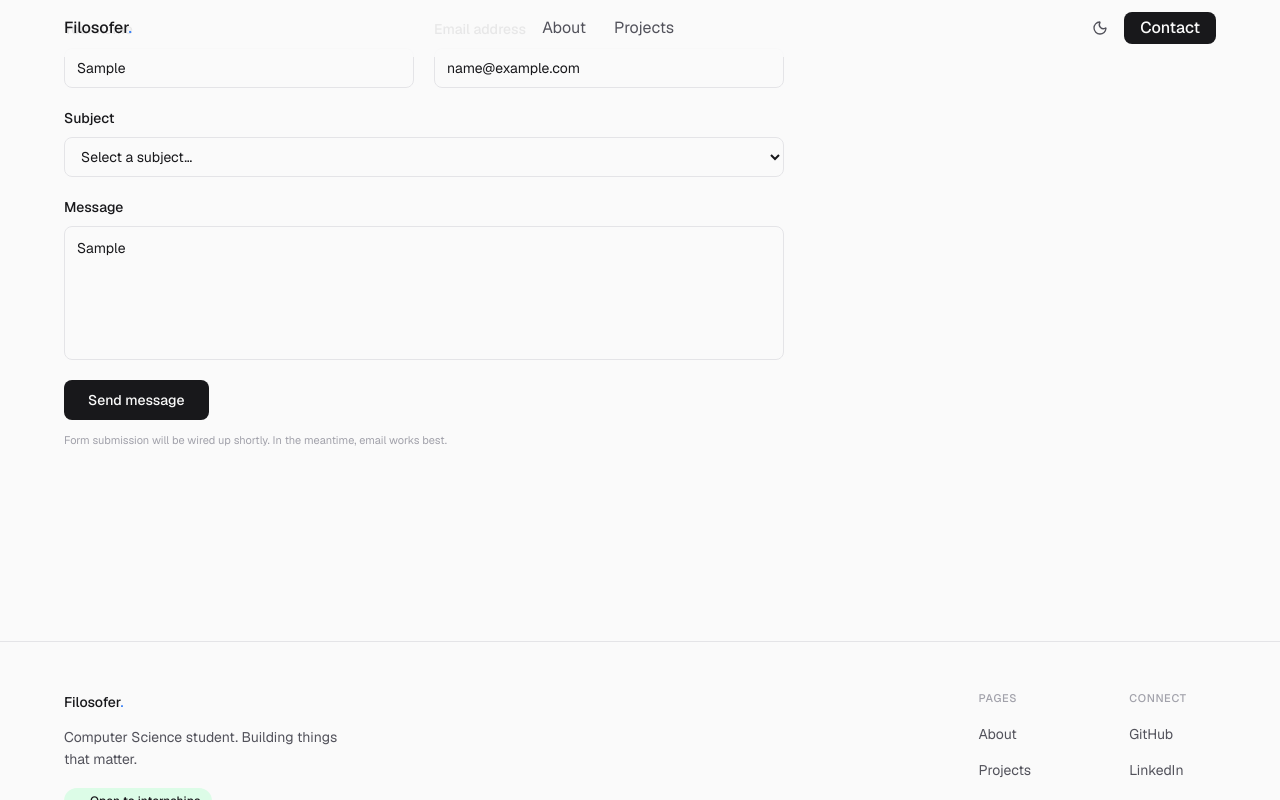
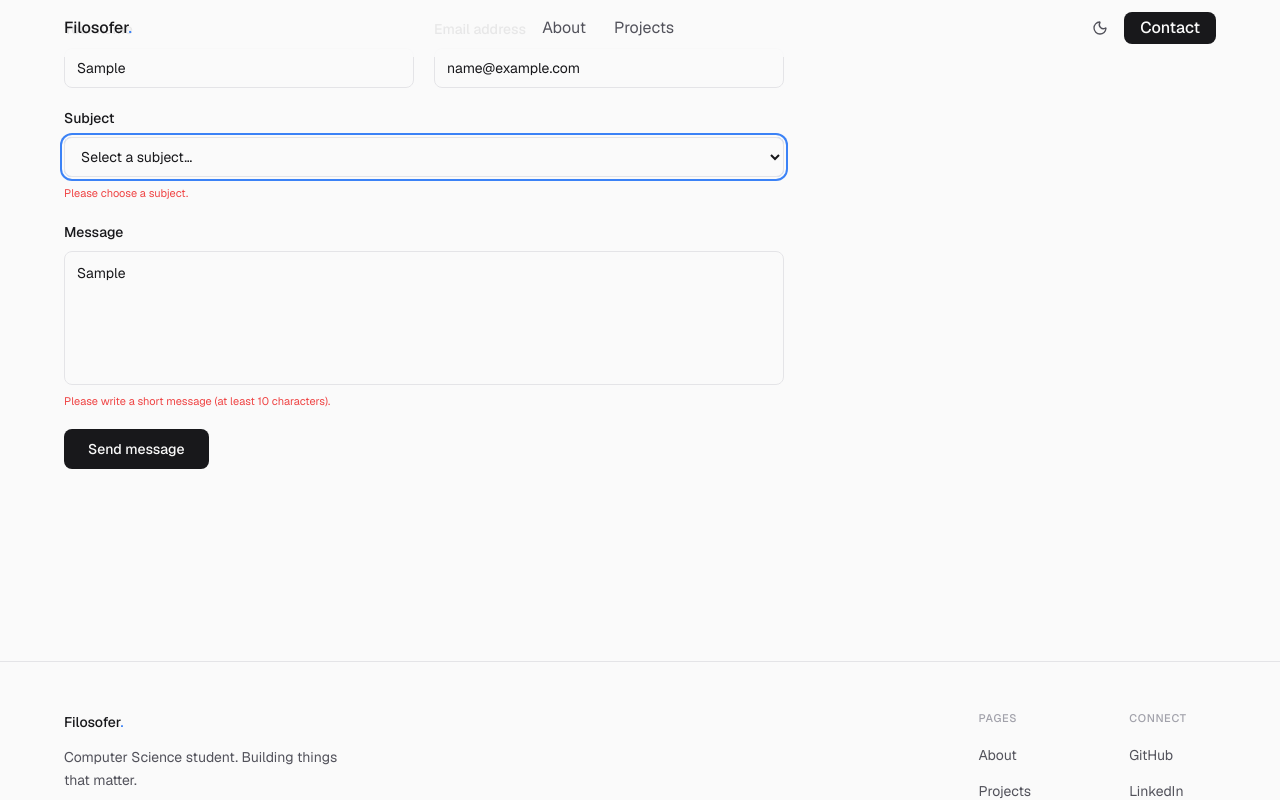
Before and after one commit to FILOSOFER01/okeowo-portfolio, a Next.js app: page /contact in a window 1280 px wide. Both pictures are taken after typing "Sample", "name@example.com", "Sample" into the empty fields and a click on the button "Send message". Shown: the part 832-1632 px from the top of the page. Built offline with nearby package versions, Linux system fonts and the light colour scheme.

Commit message:
feat: add working contact form with email delivery, validation, and spam protection

```diff
--- /dev/null
+++ b/src/app/api/contact/route.ts
@@ -0,0 +1,87 @@
+import { NextResponse } from "next/server";
+import { Resend } from "resend";
+import { contactSchema, SUBJECT_LABELS } from "@/lib/contact-schema";
+
+// The Resend SDK runs on the Node.js runtime.
+export const runtime = "nodejs";
+
+// Submissions completed faster than this are almost certainly bots.
+const MIN_FILL_MS = 3000;
+
+export async function POST(req: Request) {
+  let payload: unknown;
+  try {
+    payload = await req.json();
+  } catch {
+    return NextResponse.json({ error: "Invalid request." }, { status: 400 });
+  }
+
+  const body = (payload ?? {}) as Record<string, unknown>;
+
+  // ── Spam guard 1: honeypot ──────────────────────────────────────────────────
+  // "company" is a hidden field real users never see. If a bot fills it, we
+  // return success without sending, so the trap stays invisible.
+  if (typeof body.company === "string" && body.company.trim() !== "") {
+    return NextResponse.json({ ok: true });
+  }
+
+  // ── Spam guard 2: timing ────────────────────────────────────────────────────
+  // A real person takes more than a few seconds to fill the form.
+  const elapsedMs =
+    typeof body.elapsedMs === "number" ? body.elapsedMs : Number.MAX_SAFE_INTEGER;
+  if (elapsedMs < MIN_FILL_MS) {
+    return NextResponse.json({ ok: true });
+  }
+
+  // ── Validation ──────────────────────────────────────────────────────────────
+  const parsed = contactSchema.safeParse(body);
+  if (!parsed.success) {
+    return NextResponse.json(
+      { error: "Please check the form and try again." },
+      { status: 422 }
+    );
+  }
+  const { name, email, subject, message } = parsed.data;
+
+  // ── Config ──────────────────────────────────────────────────────────────────
+  const apiKey = process.env.RESEND_API_KEY;
+  const to = process.env.CONTACT_TO_EMAIL;
+  if (!apiKey || !to) {
+    return NextResponse.json(
+      { error: "The contact form isn't configured yet. Please email me directly." },
+      { status: 500 }
+    );
+  }
+
+  // ── Send ────────────────────────────────────────────────────────────────────
+  const resend = new Resend(apiKey);
+  try {
+    const { error } = await resend.emails.send({
+      from: "Portfolio Contact <onboarding@resend.dev>",
+      to: [to],
+      replyTo: email,
+      subject: `Portfolio contact — ${SUBJECT_LABELS[subject]} (from ${name})`,
+      text: [
+        `Name:    ${name}`,
+        `Email:   ${email}`,
+        `Subject: ${SUBJECT_LABELS[subject]}`,
+        "",
+        message,
+      ].join("\n"),
+    });
+
+    if (error) {
+      return NextResponse.json(
+        { error: "Couldn't send your message. Please email me directly." },
+        { status: 502 }
+      );
+    }
+  } catch {
+    return NextResponse.json(
+      { error: "Couldn't send your message. Please email me directly." },
+      { status: 502 }
+    );
+  }
+
+  return NextResponse.json({ ok: true });
+}
--- a/src/components/contact/ContactForm.tsx
+++ b/src/components/contact/ContactForm.tsx
@@ -1,125 +1,255 @@
 "use client";
 
 // ─── ContactForm ──────────────────────────────────────────────────────────────
-// Must be a Client Component because it uses onSubmit (an event handler).
-// The form is UI-only for now — submission wired up later with Resend.
+// Client Component. Uses react-hook-form + zod for validation, posts to
+// /api/contact (which sends the email via Resend), and shows loading, success,
+// and error states. Spam is handled with a hidden honeypot field plus a
+// minimum fill-time check — both verified server-side.
+//
+// Timing note: the mount time is captured in an effect and the elapsed time is
+// measured inside the submit event handler (not during render) to satisfy the
+// project's react-hooks purity/refs rules.
+
+import { useEffect, useRef, useState } from "react";
+import { useForm } from "react-hook-form";
+import { zodResolver } from "@hookform/resolvers/zod";
+import {
+  contactSchema,
+  SUBJECTS,
+  SUBJECT_LABELS,
+  type ContactValues,
+} from "@/lib/contact-schema";
+
+type Status = "idle" | "loading" | "success" | "error";
+
+const inputClass =
+  "h-10 px-3 rounded-md border outline-none transition-colors duration-[150ms]";
+
+const inputStyle: React.CSSProperties = {
+  fontSize: "var(--text-body-sm)",
+  backgroundColor: "var(--color-surface)",
+  borderColor: "var(--color-border)",
+  color: "var(--color-tx-primary)",
+};
 
 export function ContactForm() {
+  const {
+    register,
+    handleSubmit,
+    reset,
+    formState: { errors },
+  } = useForm<ContactValues>({
+    resolver: zodResolver(contactSchema),
+    defaultValues: { name: "", email: "", message: "" },
+  });
+
+  const [status, setStatus] = useState<Status>("idle");
+  const [errorMsg, setErrorMsg] = useState("");
+
+  const honeypotRef = useRef<HTMLInputElement>(null);
+  const mountedAtRef = useRef(0);
+  const elapsedMsRef = useRef(0);
+
+  // Record when the form mounted (impure Date.now() is fine inside an effect).
+  useEffect(() => {
+    mountedAtRef.current = Date.now();
+  }, []);
+
+  const onSubmit = async (values: ContactValues) => {
+    setStatus("loading");
+    setErrorMsg("");
+    try {
+      const res = await fetch("/api/contact", {
+        method: "POST",
+        headers: { "Content-Type": "application/json" },
+        body: JSON.stringify({
+          ...values,
+          company: honeypotRef.current?.value ?? "",
+          elapsedMs: elapsedMsRef.current,
+        }),
+      });
+
+      if (!res.ok) {
+        const data = (await res.json().catch(() => ({}))) as { error?: string };
+        throw new Error(data.error ?? "Something went wrong. Please try again.");
+      }
+
+      setStatus("success");
+      reset();
+    } catch (err) {
+      setStatus("error");
+      setErrorMsg(
+        err instanceof Error ? err.message : "Something went wrong. Please try again."
+      );
+    }
+  };
+
+  if (status === "success") {
+    return (
+      <div
+        role="status"
+        className="rounded-md border p-5"
+        style={{
+          borderColor: "var(--color-border)",
+          backgroundColor: "var(--color-available-bg)",
+        }}
+      >
+        <p
+          className="font-medium mb-1"
+          style={{
+            fontSize: "var(--text-body-sm)",
+            color: "var(--color-available-text)",
+          }}
+        >
+          Thanks — your message is on its way.
+        </p>
+        <p
+          style={{
+            fontSize: "var(--text-body-sm)",
+            color: "var(--color-tx-secondary)",
+          }}
+        >
+          I typically reply within 24 hours.
+        </p>
+      </div>
+    );
+  }
+
+  const loading = status === "loading";
+
   return (
     <form
       className="flex flex-col gap-5"
-      onSubmit={(e) => e.preventDefault()}
+      // Measure elapsed time here, inside the event handler, then hand off to
+      // react-hook-form. Keeps Date.now() and ref reads out of render.
+      onSubmit={(e) => {
+        elapsedMsRef.current = Date.now() - mountedAtRef.current;
+        void handleSubmit(onSubmit)(e);
+      }}
+      noValidate
     >
-      {/* Name + Email row */}
+      {/* Honeypot — visually hidden, off-tab, ignored by humans. */}
+      <div
+        aria-hidden="true"
+        style={{ position: "absolute", left: "-9999px", width: 1, height: 1, overflow: "hidden" }}
+      >
+        <label htmlFor="company">Company</label>
+        <input id="company" type="text" tabIndex={-1} autoComplete="off" ref={honeypotRef} />
+      </div>
+
+      {/* Name + Email */}
       <div className="grid grid-cols-1 sm:grid-cols-2 gap-5">
-        <FormField
-          id="name"
-          label="Your name"
-          type="text"
-          placeholder="Emmanuel Okeowo"
-          required
-        />
-        <FormField
-          id="email"
-          label="Email address"
-          type="email"
-          placeholder="you@example.com"
-          required
-        />
+        <Field id="name" label="Your name" error={errors.name?.message}>
+          <input
+            id="name"
+            type="text"
+            placeholder="Emmanuel Okeowo"
+            autoComplete="name"
+            aria-invalid={!!errors.name}
+            className={inputClass}
+            style={inputStyle}
+            {...register("name")}
+          />
+        </Field>
+
+        <Field id="email" label="Email address" error={errors.email?.message}>
+          <input
+            id="email"
+            type="email"
+            placeholder="you@example.com"
+            autoComplete="email"
+            aria-invalid={!!errors.email}
+            className={inputClass}
+            style={inputStyle}
+            {...register("email")}
+          />
+        </Field>
       </div>
 
       {/* Subject */}
-      <div className="flex flex-col gap-2">
-        <label
-          htmlFor="subject"
-          className="font-medium"
-          style={{ fontSize: "var(--text-body-sm)", color: "var(--color-tx-primary)" }}
-        >
-          Subject
-        </label>
+      <Field
+        id="subject"
+        label="Subject"
+        error={errors.subject ? "Please choose a subject." : undefined}
+      >
         <select
           id="subject"
-          className="h-10 px-3 rounded-md border outline-none transition-colors duration-[150ms]"
-          style={{
-            fontSize: "var(--text-body-sm)",
-            backgroundColor: "var(--color-surface)",
-            borderColor: "var(--color-border)",
-            color: "var(--color-tx-primary)",
-          }}
           defaultValue=""
+          aria-invalid={!!errors.subject}
+          className={inputClass}
+          style={inputStyle}
+          {...register("subject")}
         >
-          <option value="" disabled>Select a subject…</option>
-          <option value="internship">Internship opportunity</option>
-          <option value="collaboration">Project collaboration</option>
-          <option value="freelance">Freelance work</option>
-          <option value="question">General question</option>
-          <option value="other">Other</option>
+          <option value="" disabled>
+            Select a subject…
+          </option>
+          {SUBJECTS.map((s) => (
+            <option key={s} value={s}>
+              {SUBJECT_LABELS[s]}
+            </option>
+          ))}
         </select>
-      </div>
+      </Field>
 
       {/* Message */}
-      <div className="flex flex-col gap-2">
-        <label
-          htmlFor="message"
-          className="font-medium"
-          style={{ fontSize: "var(--text-body-sm)", color: "var(--color-tx-primary)" }}
-        >
-          Message
-        </label>
+      <Field id="message" label="Message" error={errors.message?.message}>
         <textarea
           id="message"
           rows={5}
           placeholder="Tell me what you have in mind…"
-          required
+          aria-invalid={!!errors.message}
           className="px-3 py-2.5 rounded-md border outline-none resize-none transition-colors duration-[150ms]"
+          style={{ ...inputStyle, lineHeight: "1.6" }}
+          {...register("message")}
+        />
+      </Field>
+
+      {status === "error" && (
+        <p
+          role="alert"
+          className="rounded-md border px-3 py-2"
           style={{
             fontSize: "var(--text-body-sm)",
-            backgroundColor: "var(--color-surface)",
-            borderColor: "var(--color-border)",
-            color: "var(--color-tx-primary)",
-            lineHeight: "1.6",
+            borderColor: "#F0A8A8",
+            color: "#DC2626",
+            backgroundColor: "color-mix(in srgb, #EF4444 8%, transparent)",
           }}
-        />
-      </div>
+        >
+          {errorMsg}
+        </p>
+      )}
 
-      {/* Submit */}
       <div>
         <button
           type="submit"
-          className="inline-flex items-center h-10 px-6 rounded-md font-medium transition-opacity duration-[150ms] hover:opacity-85"
+          disabled={loading}
+          className="inline-flex items-center h-10 px-6 rounded-md font-medium transition-opacity duration-[150ms] hover:opacity-85 disabled:opacity-60 disabled:cursor-not-allowed"
           style={{
             fontSize: "var(--text-body-sm)",
             backgroundColor: "var(--color-tx-primary)",
             color: "var(--color-canvas)",
           }}
         >
-          Send message
+          {loading ? "Sending…" : "Send message"}
         </button>
-        <p
-          className="mt-3"
-          style={{ fontSize: "var(--text-caption)", color: "var(--color-tx-muted)" }}
-        >
-          Form submission will be wired up shortly. In the meantime, email works best.
-        </p>
       </div>
     </form>
   );
 }
 
-// ── FormField ──────────────────────────────────────────────────────────────────
+// ── Field ───────────────────────────────────────────────────────────────────────
+// Label + input wrapper with an inline validation message.
 
-function FormField({
+function Field({
   id,
   label,
-  type,
-  placeholder,
-  required,
+  error,
+  children,
 }: {
   id: string;
   label: string;
-  type: string;
-  placeholder: string;
-  required?: boolean;
+  error?: string;
+  children: React.ReactNode;
 }) {
   return (
     <div className="flex flex-col gap-2">
@@ -130,19 +260,12 @@ function FormField({
       >
         {label}
       </label>
-      <input
-        id={id}
-        type={type}
-        placeholder={placeholder}
-        required={required}
-        className="h-10 px-3 rounded-md border outline-none transition-colors duration-[150ms]"
-        style={{
-          fontSize: "var(--text-body-sm)",
-          backgroundColor: "var(--color-surface)",
-          borderColor: "var(--color-border)",
-          color: "var(--color-tx-primary)",
-        }}
-      />
+      {children}
+      {error && (
+        <span role="alert" style={{ fontSize: "var(--text-caption)", color: "#EF4444" }}>
+          {error}
+        </span>
+      )}
     </div>
   );
 }
--- /dev/null
+++ b/src/lib/contact-schema.ts
@@ -0,0 +1,40 @@
+import { z } from "zod";
+
+// ─── Contact form schema ──────────────────────────────────────────────────────
+// Shared by the client form (react-hook-form) and the API route so the exact
+// same validation runs in the browser and again on the server.
+
+export const SUBJECTS = [
+  "internship",
+  "collaboration",
+  "freelance",
+  "question",
+  "other",
+] as const;
+
+export type ContactSubjectValue = (typeof SUBJECTS)[number];
+
+export const SUBJECT_LABELS: Record<ContactSubjectValue, string> = {
+  internship: "Internship opportunity",
+  collaboration: "Project collaboration",
+  freelance: "Freelance work",
+  question: "General question",
+  other: "Other",
+};
+
+export const contactSchema = z.object({
+  name: z.string().trim().min(2, "Please enter your name.").max(100),
+  email: z
+    .string()
+    .trim()
+    .min(1, "Please enter your email.")
+    .email("Enter a valid email address."),
+  subject: z.enum(SUBJECTS),
+  message: z
+    .string()
+    .trim()
+    .min(10, "Please write a short message (at least 10 characters).")
+    .max(5000, "That message is a little long — please shorten it."),
+});
+
+export type ContactValues = z.infer<typeof contactSchema>;
```
